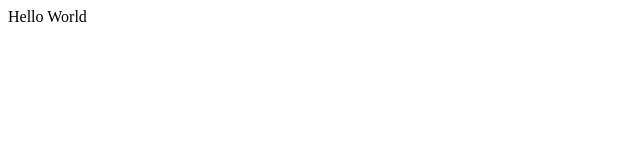
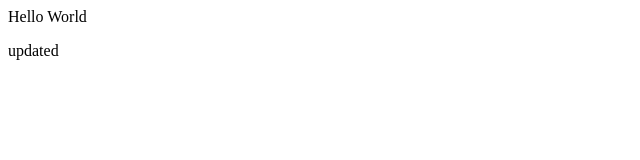
Before and after one commit to ltanmayl/git-demo, a plain HTML site: page index.html in a window 1280 px wide. Shown: the full height of the page, 0-640 px from the left. Drawn offline with Linux system fonts and the light colour scheme.

Commit message:
Added another new file index2.html and some changes in index.html

```diff
--- a/index.html
+++ b/index.html
@@ -1 +1,4 @@
 <p>Hello World</p>
+<p>
+    updated
+</p>
```
Also changed, not shown: index2.html (added, +3 -0 lines).
